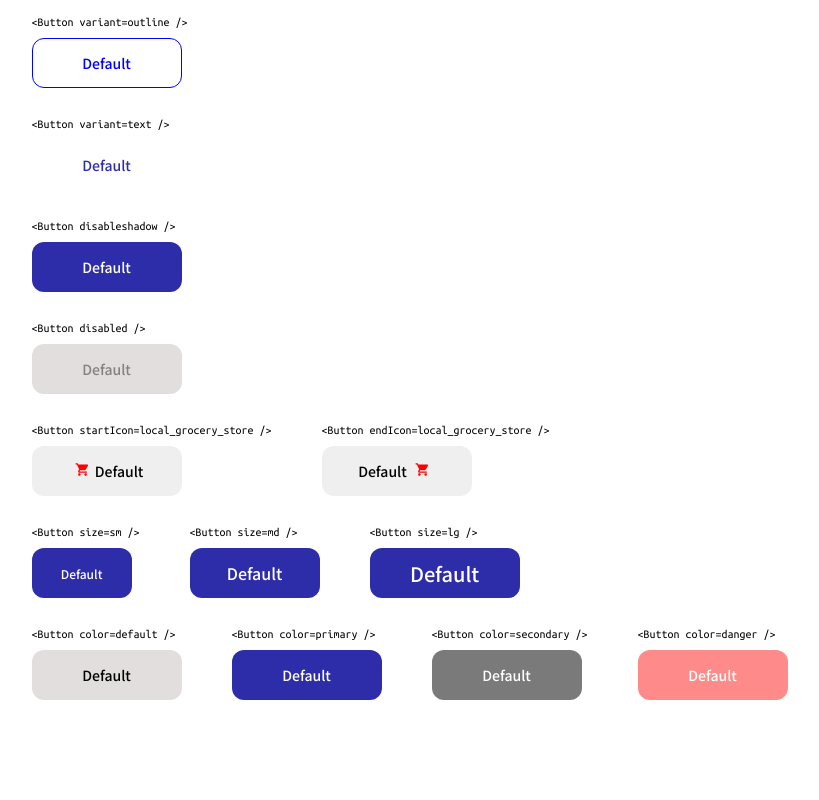
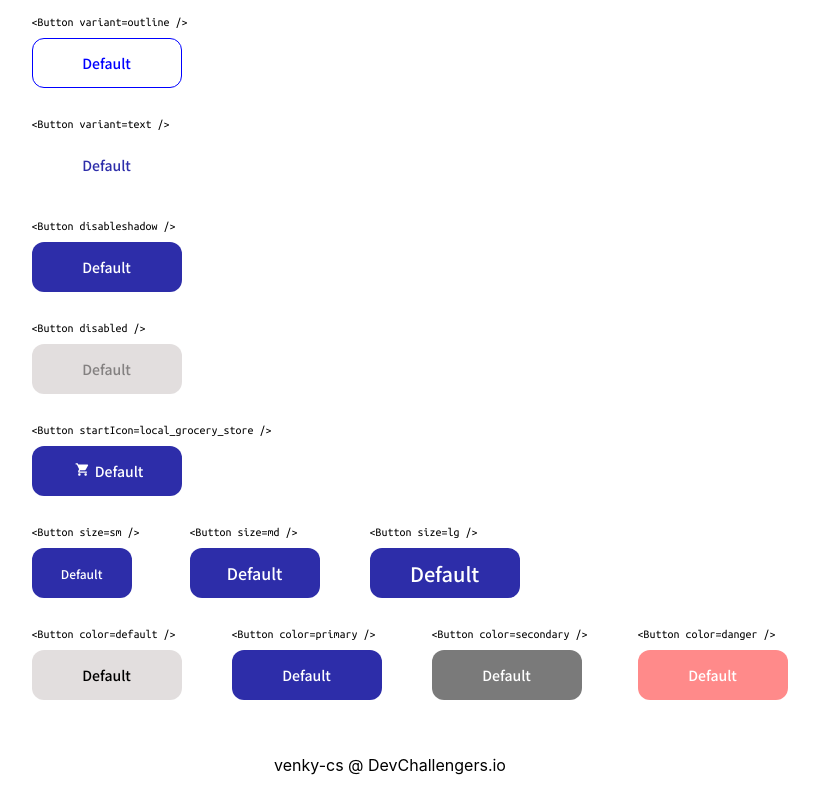
Before and after one commit to venky-cs/button-component, a React (Create React App) app: page / in a window 1280 px wide. Shown: the part 252-1052 px from the top of the page, without its empty margins (250-1069 px from the left). Before the commit the page ends 982 px from the top, so only its background shows below. Built offline with nearby package versions, Linux system fonts and the light colour scheme.

Commit message:
'update-README.md'

```diff
--- a/src/App.css
+++ b/src/App.css
@@ -12,8 +12,12 @@
 }
 
 #m-icon{
-  color: red;
+  color: white;
   font-size: 15px;
   margin: 0 5px;
+}
 
+footer p{
+  padding: 25px;
+  text-align: center;
 }
--- a/src/App.js
+++ b/src/App.js
@@ -69,10 +69,6 @@ function App() {
             <Title>{'<Button startIcon=local_grocery_store />'}</Title>
             <Button icon="start"><LocalGroceryStoreIcon id="m-icon" />Default</Button>
           </RightSpace>
-          <RightSpace>
-            <Title>{'<Button endIcon=local_grocery_store />'}</Title>
-            <Button icon="end">Default <LocalGroceryStoreIcon id="m-icon" /></Button>
-          </RightSpace>
         </Flex>
       </Row>
       <br/>
@@ -117,6 +113,11 @@ function App() {
       </Row>
       <br/>
 
+
+      <footer>
+        <p>venky-cs @ DevChallengers.io</p>
+      </footer>
+
     </div>
   );
 }
--- a/src/Button.js
+++ b/src/Button.js
@@ -101,9 +101,12 @@ ${props => {
     return null;
 }}
 
+
 ${props => {
     if (props.icon === 'start'){
         return `
+        background-color:rgba(17, 17, 158, 0.877);
+        color:white;
         &:hover{
             display:flex;
             flex-direction:row-reverse;
```
Also changed, not shown: btn.png (added), 1 other file (tests, documents, lock files or other folders).
